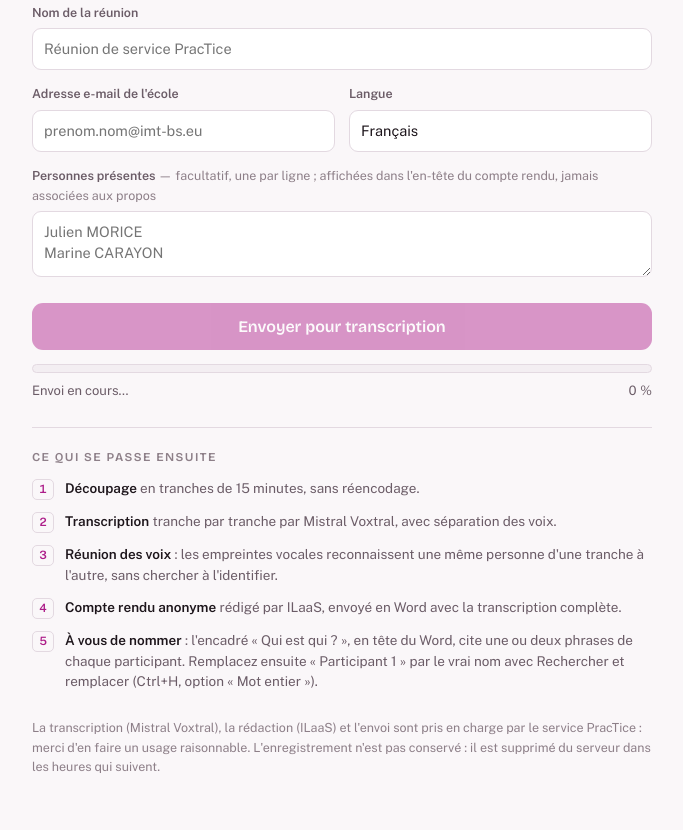
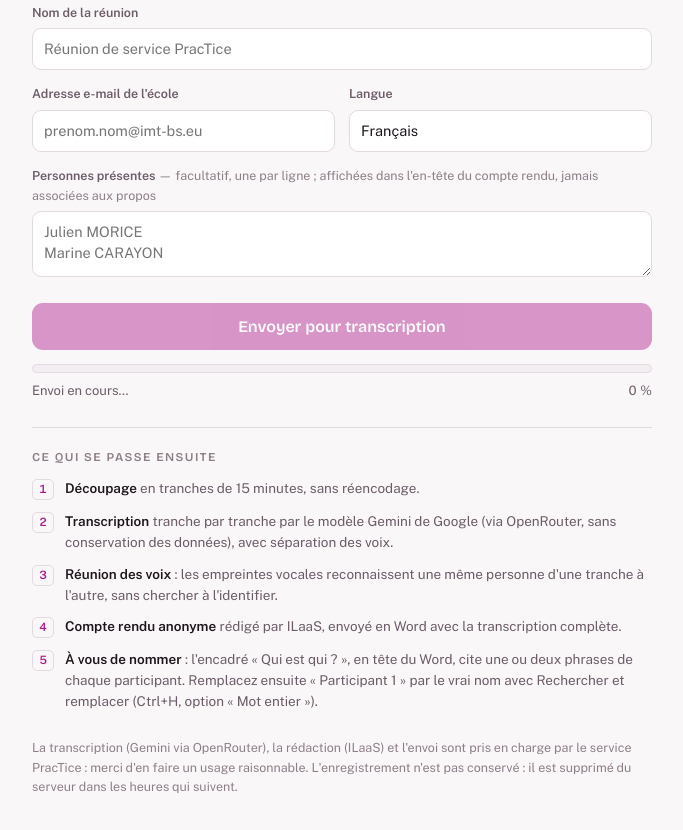
Before and after one commit to practice-imtbs/smart-minutes-individuel, a plain HTML site: page index.html in a window 1280 px wide. Shown: the part 436-1266 px from the top of the page, without its empty margins (298-981 px from the left). Drawn offline with nearby package versions, Linux system fonts and the light colour scheme.

Commit message:
Transcription par Gemini via OpenRouter à la place de Mistral Voxtral
Co-Authored-By: Claude Opus 5.5 <noreply@anthropic.com>

```diff
--- a/index.html
+++ b/index.html
@@ -533,13 +533,13 @@
   <section class="etapes">
     <h2>Ce qui se passe ensuite</h2>
     <div class="etape"><span class="rang">1</span><span><b>Découpage</b> en tranches de 15 minutes, sans réencodage.</span></div>
-    <div class="etape"><span class="rang">2</span><span><b>Transcription</b> tranche par tranche par Mistral Voxtral, avec séparation des voix.</span></div>
+    <div class="etape"><span class="rang">2</span><span><b>Transcription</b> tranche par tranche par le modèle Gemini de Google (via OpenRouter, sans conservation des données), avec séparation des voix.</span></div>
     <div class="etape"><span class="rang">3</span><span><b>Réunion des voix</b> : les empreintes vocales reconnaissent une même personne d'une tranche à l'autre, sans chercher à l'identifier.</span></div>
     <div class="etape"><span class="rang">4</span><span><b>Compte rendu anonyme</b> rédigé par ILaaS, envoyé en Word avec la transcription complète.</span></div>
     <div class="etape"><span class="rang">5</span><span><b>À vous de nommer</b> : l'encadré « Qui est qui ? », en tête du Word, cite une ou deux phrases de chaque participant. Remplacez ensuite « Participant 1 » par le vrai nom avec Rechercher et remplacer (Ctrl+H, option « Mot entier »).</span></div>
   </section>
 
-  <p class="note">La transcription (Mistral Voxtral), la rédaction (ILaaS) et l'envoi sont pris en charge par le service PracTice : merci d'en faire un usage raisonnable. L'enregistrement n'est pas conservé : il est supprimé du serveur dans les heures qui suivent.</p>
+  <p class="note">La transcription (Gemini via OpenRouter), la rédaction (ILaaS) et l'envoi sont pris en charge par le service PracTice : merci d'en faire un usage raisonnable. L'enregistrement n'est pas conservé : il est supprimé du serveur dans les heures qui suivent.</p>
 
 </div>
 
@@ -548,7 +548,7 @@
   "use strict";
 
   var $ = function (id) { return document.getElementById(id); };
-  // Workflow n8n « IMT Smart Minutes service » : la clé Mistral est celle du service,
+  // Workflow n8n « IMT Smart Minutes service » : la clé OpenRouter est celle du service,
   // l'accès est réservé aux adresses des domaines ci-dessous (revérifié côté serveur).
   var WEBHOOK = "https://n8n.srv1205184.hstgr.cloud/webhook/smart-minutes-service";
   var DOMAINES = ["imt-bs.eu", "imtbs-tsp.eu"];
```
Also changed, not shown: 1 other file.
